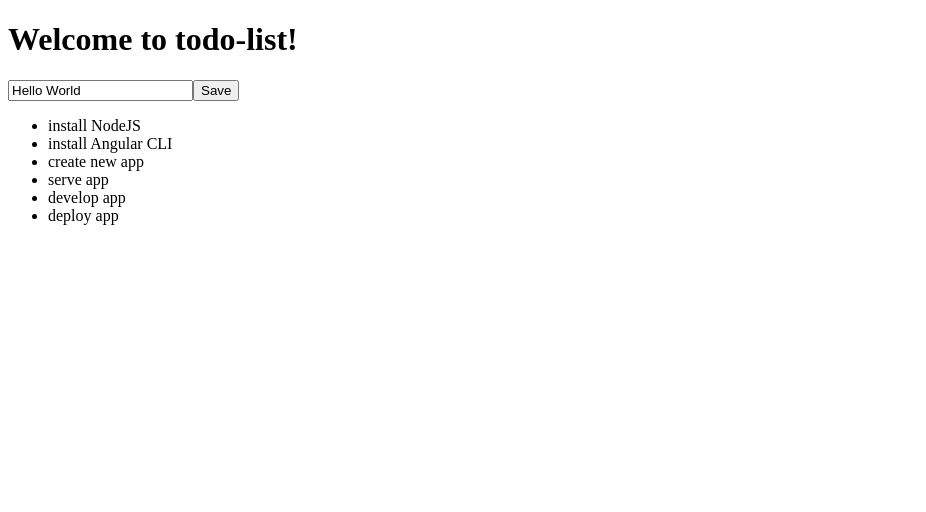
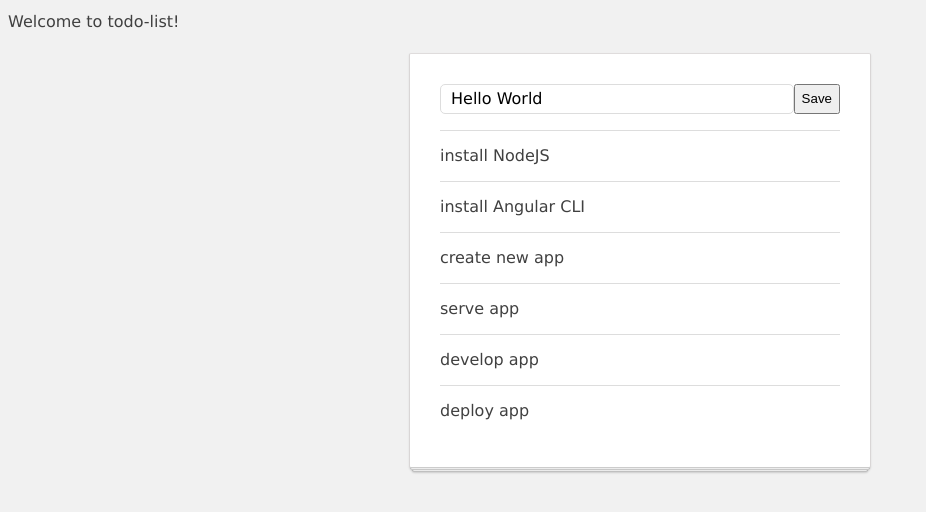
Before and after one commit to kannysa14/ng-girl-workshop, an Angular app: page / in a window 1280 px wide. Shown: the top 512 px of the page, without its empty margins (0-926 px from the left). Built offline with nearby package versions, Linux system fonts and the light colour scheme.

Commit message:
Adding some Style

```diff
--- a/src/app/input-button-unit/input-button-unit.component.scss
+++ b/src/app/input-button-unit/input-button-unit.component.scss
@@ -0,0 +1,15 @@
+.todo-input {
+    padding: 4px 10px 4px;
+    font-size: 16px;
+    font-family: 'Lucida Grande', Verdana, sans-serif;
+    line-height: 20px;
+    border: solid 1px #dddddd;
+    border-radius: 5px;
+    flex-grow: 1;
+  }
+
+  :host(:not([hidden])) {
+    display: flex;
+    justify-content: space-between;
+    flex-grow: 1;
+  }
--- a/src/app/input-button-unit/input-button-unit.component.ts
+++ b/src/app/input-button-unit/input-button-unit.component.ts
@@ -3,9 +3,10 @@
 @Component({
   selector: 'app-input-button-unit',
   template: `
-  <input #inputElementRef
-  [value]="title"
-  (keyup.enter)="submitValue(inputElementRef.value)">
+  <input class="todo-input"
+       #inputElementRef
+       [value]="title"
+       (keyup.enter)="submitValue(inputElementRef.value)">
 
   <button (click)="submitValue(inputElementRef.value)">
   Save
--- a/src/app/list-manager/list-manager.component.scss
+++ b/src/app/list-manager/list-manager.component.scss
@@ -0,0 +1,39 @@
+.todo-app {
+    position: relative;
+    width: 400px;
+    padding: 30px 30px 15px;
+    background: white;
+    border: 1px solid;
+    border-color: #dfdcdc #d9d6d6 #ccc;
+    border-radius: 2px;
+    -webkit-box-shadow: 0 1px 2px rgba(0, 0, 0, 0.1);
+    box-shadow: 0 1px 2px rgba(0, 0, 0, 0.1);
+    margin: 20px auto;
+  }
+
+  .todo-app::before, .todo-app::after {
+    content: '';
+    position: absolute;
+    z-index: -1;
+    height: 4px;
+    background: white;
+    border: 1px solid #ccc;
+    border-radius: 2px;
+  }
+
+  .todo-app::after {
+    bottom: -3px;
+    left: 0;
+    right: 0;
+    -webkit-box-shadow: 0 1px 2px rgba(0, 0, 0, 0.1);
+    box-shadow: 0 1px 2px rgba(0, 0, 0, 0.1);
+  }
+
+  .todo-app::before {
+    bottom: -5px;
+    left: 2px;
+    right: 2px;
+    border-color: #c4c4c4;
+    -webkit-box-shadow: 0 1px 2px rgba(0, 0, 0, 0.15);
+    box-shadow: 0 1px 2px rgba(0, 0, 0, 0.15);
+  }
--- a/src/app/list-manager/list-manager.component.ts
+++ b/src/app/list-manager/list-manager.component.ts
@@ -4,6 +4,7 @@
 @Component({
   selector: 'app-list-manager',
   template: `
+    <div class="todo-app">
       <app-input-button-unit (submit)="addItem($event)"></app-input-button-unit>
 
       <ul>
@@ -11,6 +12,7 @@
           <app-todo-item [item]="todoItem"></app-todo-item>
         </li>
       </ul>
+    </div>
   `,
   styleUrls: ['./list-manager.component.scss']
 })
--- a/src/app/todo-item/todo-item.component.scss
+++ b/src/app/todo-item/todo-item.component.scss
@@ -0,0 +1,18 @@
+.todo-item {
+    padding: 10px 0;
+    border-top: solid 1px #ddd;
+    min-height: 30px;
+    line-height: 30px;
+    display: flex;
+    justify-content: space-between;
+  }
+
+  .todo-checkbox {
+    flex-shrink: 0;
+    margin: auto 1ex auto 0;
+  }
+
+  .todo-title {
+    flex-grow: 1;
+    padding-left: 11px;
+  }
--- a/src/app/todo-item/todo-item.component.ts
+++ b/src/app/todo-item/todo-item.component.ts
@@ -4,7 +4,9 @@
 @Component({
   selector: 'app-todo-item',
   template: `
+  <div class="todo-item">
     {{ item?.title }}
+    </div>
   `,
   styleUrls: ['./todo-item.component.scss']
 })
--- a/src/styles.scss
+++ b/src/styles.scss
@@ -1 +1,54 @@
 /* You can add global styles to this file, and also import other style files */
+html, body, div, span,
+h1, p, ul, li {
+  padding: 0;
+  border: 0;
+  font: inherit;
+  vertical-align: baseline;
+}
+
+body {
+  background: #f1f1f1;
+  font-size: 16px;
+  line-height: 22px;
+  color: #404040;
+  font-family: 'Lucida Grande', Verdana, sans-serif;
+}
+
+ol, ul {
+  list-style: none;
+}
+
+.btn {
+  background: lightseagreen;
+  color: #fff;
+  padding: 3px 10px;
+  margin: 0 0 0 3px;
+  border: none;
+  border-radius: 5px;
+  font-size: 12px;
+  line-height: 24px;
+  cursor: pointer;
+  vertical-align: bottom;
+}
+
+.btn:hover {
+  background: lightslategrey;
+}
+
+.btn-red {
+  background: red;
+}
+
+.btn-red:hover {
+  background: darkred;
+}
+
+.app-title {
+  font-size: 52px;
+  line-height: 52px;
+  margin-bottom: 30px;
+  font-weight: bold;
+  text-align: center;
+  letter-spacing: -0.8px;
+}
```
Lines whose indentation alone changed are shown as unchanged.
